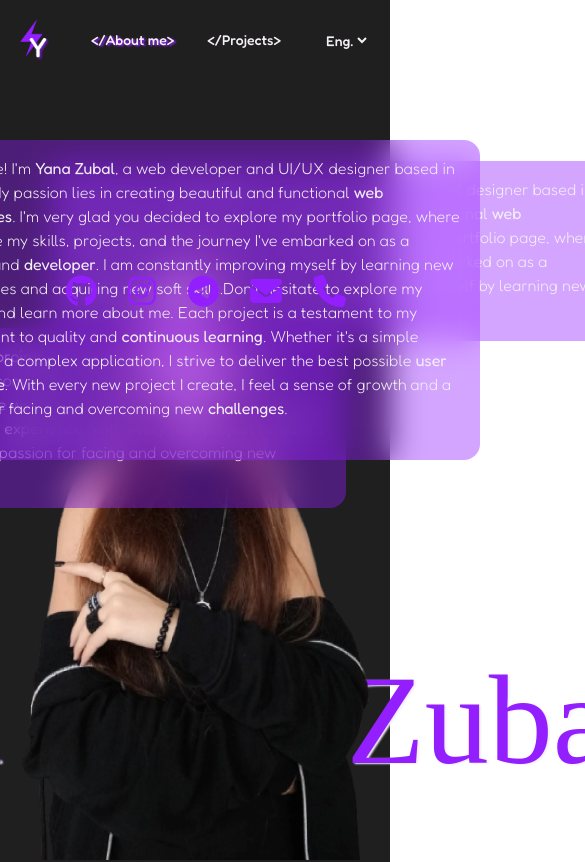
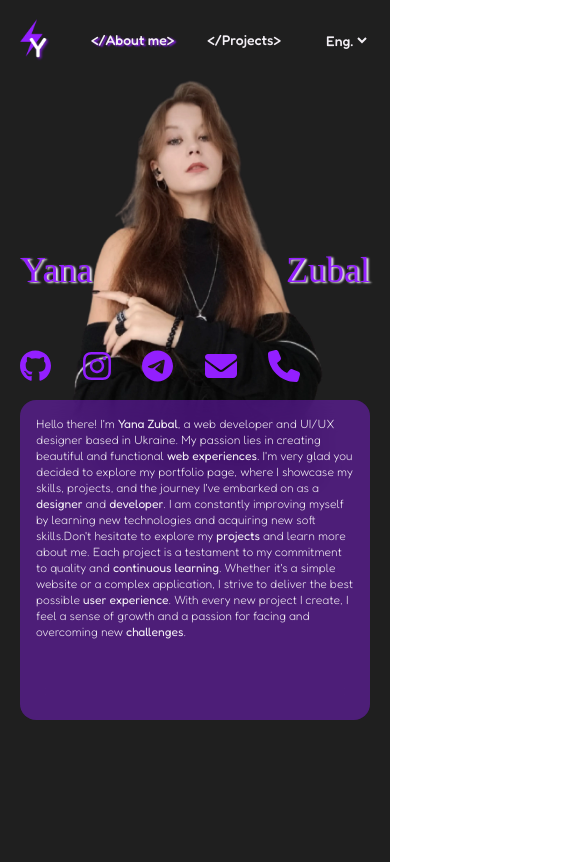
Before and after one commit to ZubalYana/Portfolio, a React (Vite) app: page /about in a window 390 px wide. Shown: the top 862 px of the page, 585 px wide, since content can reach past the window. Built offline with nearby package versions, Linux system fonts and the light colour scheme; a web font is replaced by a local one.

Commit message:
fix the main section minimum responsive using pure Tailwind

```diff
--- a/src/components/AboutMe/AboutMe.jsx
+++ b/src/components/AboutMe/AboutMe.jsx
@@ -61,28 +61,28 @@ export default function AboutMe() {
   };
   return (
     <div className="wrap w-full min-h-screen bg-customBlack">
-      <section id="about" className="mainSection w-full h-[90vh] p-10 flex flex-col items-center relative">
-        <p className="decorationText text-customPurple text-9xl absolute bottom-[10%] w-[900px] flex justify-between sm:text-7xl sm:w-[550px] sm:bottom-auto sm:top-[200px] lg:top-auto lg:bottom-[50px] xl:bottom-[70px] 2xl:text-9xl 2xl:w-[900px] 2xl:top-auto 2xl:bottom-[10%]">
+      <section id="about" className="mainSection w-full h-[90vh] p-10 flex flex-col items-center relative xs:p-0 xs:h-auto">
+        <p className="decorationText text-customPurple text-9xl absolute bottom-[10%] w-[900px] flex justify-between xs:text-4xl xs:w-[100%] xs:top-[150px] sm:text-7xl sm:w-[550px] sm:bottom-auto sm:top-[200px] lg:top-auto lg:bottom-[50px] xl:bottom-[70px] 2xl:text-9xl 2xl:w-[900px] 2xl:top-auto 2xl:bottom-[10%]">
           <span className="backgroundText">Yana</span>
           <span className="backgroundText">Zubal</span>
         </p>
-        <img src={myPhoto} alt="my photo" className="mainPhoto h-[630px] absolute bottom-[0%] sm:h-[450px] sm:bottom-auto sm:top-[10px] lg:h-[470px] lg:top-[30px] 2xl:h-[630px] 2xl:top-auto 2xl:bottom-[0%]" />
+        <img src={myPhoto} alt="my photo" className="mainPhoto h-[630px] absolute bottom-[0%] xs:h-[400px] xs:w-auto xs:top-[-20px] sm:h-[450px] sm:bottom-auto sm:top-[10px] lg:h-[470px] lg:top-[30px] 2xl:h-[630px] 2xl:top-auto 2xl:bottom-[0%]" />
           <div
-            className="textCon w-[570px] h-[180px] rounded-2xl bg-customPurple/40 backdrop-blur-lg p-4 text-customWhite font-light absolute top-[8%] left-[8%] sm:hidden lg:block lg:left-[40px] lg:w-[400px] lg:h-[190px] lg:text-sm xl:w-[500px] xl:h-[150px] xl:left-[5%] xl:top-[10%] 2xl:left-[8%] 2xl:w-[570px] 2xl:h-[180px] 2xl:top-[8%] 2xl:text-base"
+            className="textCon w-[570px] h-[180px] rounded-2xl bg-customPurple/40 backdrop-blur-lg p-4 text-customWhite font-light absolute top-[8%] left-[8%] xs:hidden lg:block lg:left-[40px] lg:w-[400px] lg:h-[190px] lg:text-sm xl:w-[500px] xl:h-[150px] xl:left-[5%] xl:top-[10%] 2xl:left-[8%] 2xl:w-[570px] 2xl:h-[180px] 2xl:top-[8%] 2xl:text-base"
             data-aos="fade-down-right"
           >
             <Trans i18nKey="welcomeMessage" components={{ bold: <strong/> }} />
           </div>
           <div
-            className="textCon w-[570px] h-[180px] rounded-2xl bg-customPurple/40 backdrop-blur-lg p-4 text-customWhite font-light absolute top-[30%] right-[7%] sm:hidden lg:block lg:right-[40px] lg:w-[400px] lg:h-[190px] lg:text-sm xl:w-[500px] xl:h-[150px] xl:right-[5%] xl:top-[30%]  2xl:right-[7%] 2xl:w-[570px] 2xl:h-[180px] 2xl:top-[30%] 2xl:text-base"
+            className="textCon w-[570px] h-[180px] rounded-2xl bg-customPurple/40 backdrop-blur-lg p-4 text-customWhite font-light absolute top-[30%] right-[7%] xs:hidden lg:block lg:right-[40px] lg:w-[400px] lg:h-[190px] lg:text-sm xl:w-[500px] xl:h-[150px] xl:right-[5%] xl:top-[30%]  2xl:right-[7%] 2xl:w-[570px] 2xl:h-[180px] 2xl:top-[30%] 2xl:text-base"
             data-aos="fade-up-left"
           >
             <Trans i18nKey="exploreMessage" />
           </div>
 
           <div
-            className="textCon w-[570px] h-[320px] rounded-2xl bg-customPurple/40 backdrop-blur-lg p-4 text-customWhite font-light  sm:mt-[420px] md:w-[700px] md:h-[250px] lg:hidden"
-            data-aos="fade-down-right"
+            className="textCon w-[570px] h-[320px] rounded-2xl bg-customPurple/40 backdrop-blur-lg p-4 text-customWhite font-light xs:w-full xs:text-xs xs:mt-[300px] sm:mt-[420px] md:w-[700px] md:h-[250px] lg:hidden"
+            data-aos="md:fade-down-right"
             id='generalTextCon'
           >
             <Trans i18nKey="welcomeMessage" components={{ bold: <strong/> }} />
@@ -91,7 +91,7 @@ export default function AboutMe() {
 
 
 
-        <div className="socialMediaIcons w-[280px] flex justify-between items-center absolute right-[7%] top-[23%] sm:top-[420px] lg:right-[40px] lg:top-[120px] xl:right-[5%] 2xl:top-[23%] 2xl:right-[7%]">
+        <div className="socialMediaIcons w-[280px] flex justify-between items-center absolute right-[7%] top-[23%] xs:top-[250px] xs:left-[0px] sm:top-[420px] lg:right-[7%] lg:top-[23%] lg:left-auto">
           <a href="https://github.com/ZubalYana" target="_blank" rel="noopener noreferrer">
             <FontAwesomeIcon icon={faGithub} size="2x" className="text-customPurple socialMediaIcon" />
           </a>
@@ -110,7 +110,7 @@ export default function AboutMe() {
 
         </div>
       </section>
-      <section id="skills" className="w-full h-[100vh] px-10 py-5 sm:h-[165vh] lg:h-[100vh]">
+      <section id="skills" className="w-full h-[100vh] px-10 py-5 sm:h-[165vh] lg:h-[100vh] xs:hidden">
         <h3 className="sectionTitle sm:text-sm">
         <Trans i18nKey="skillsSectionTitle"/>
         </h3>
@@ -124,7 +124,7 @@ export default function AboutMe() {
         <SoftSkills />
         <LanguagesSkills />
       </section>
-      <section id='experience' className='w-full h-[100vh] px-10 py-5 flex flex-col items-center'>
+      <section id='experience' className='w-full h-[100vh] px-10 py-5 flex flex-col items-center xs:hidden'>
         <h3 className="sectionTitle">
         <Trans i18nKey="experienceSectionTitle"/>
         </h3>
@@ -133,7 +133,7 @@ export default function AboutMe() {
         <EducationCards />
         </div>
       </section>
-      <section id='projects' className='w-full h-[100vh] px-10 py-5 flex flex-col items-center'>
+      <section id='projects' className='w-full h-[100vh] px-10 py-5 flex flex-col items-center xs:hidden'>
         <h3 className="sectionTitle">
           <Trans i18nKey="projectsSectionTitle"/>
         </h3>
@@ -143,7 +143,7 @@ export default function AboutMe() {
          <ProjectsCards />
          <ExploreBtn />
       </section>
-      <section id='faq' className='w-full h-[100vh] px-10 py-10 flex flex-col items-center'>
+      <section id='faq' className='w-full h-[100vh] px-10 py-10 flex flex-col items-center xs:hidden'>
          <h3 className="sectionTitle">
          <Trans i18nKey="faqSectionTitle"/>
          </h3>
@@ -152,7 +152,7 @@ export default function AboutMe() {
          </h3>
          <Questions />
       </section>
-      <section id='footer' className='w-full h-[53vh] px-10 py-5 flex flex-col relative'>
+      <section id='footer' className='w-full h-[53vh] px-10 py-5 flex flex-col relative xs:hidden'>
       <h3 className="sectionTitle"><Trans i18nKey="footerSectionTitle" /></h3>
         <div className="lineToAnimate w-full h-[1px] rounded-sm bg-customPurple mt-2"></div>
         <div className="footerContent w-full h-auto flex justify-between mt-7">
```
